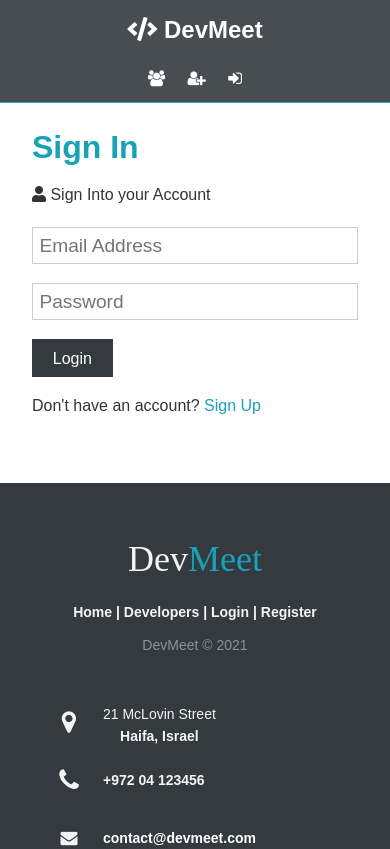
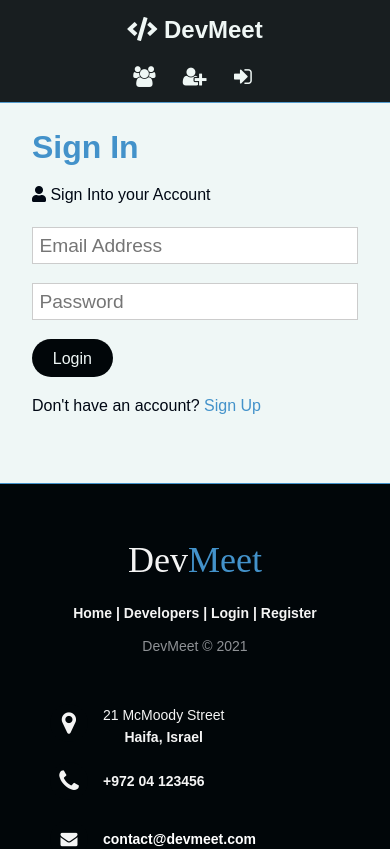
Before and after one commit to moodyomar/DevMeet, a React (Create React App) app in the folder client/: page /login in a window 390 px wide. Shown: the top 849 px of the page. Built offline with nearby package versions, Linux system fonts and the light colour scheme; no server answers; the HTML template or start-up script is replaced by a standard one.

Commit message:
restyling footer and nav

```diff
--- a/client/src/App.css
+++ b/client/src/App.css
@@ -1,10 +1,10 @@
 /* Global Styles */
 :root {
-  --primary-color: #17a2b8;
-  --dark-color: #343a40;
+  --primary-color: #4392CA;
+  --dark-color: #010609;
   --light-color: #f4f4f4;
-  --bg-color: #fff;
-  --text-color: #333;
+  --bg-color: #eff7f6;
+  --text-color: #000814;
 
   --danger-color: #dc3545;
   --success-color: #28a745;
@@ -145,6 +145,7 @@ img {
   margin-right: 0.5rem;
   transition: opacity 0.2s ease-in;
   outline: none;
+  border-radius: 150px;
 }
 
 .badge {
@@ -530,6 +531,11 @@ button {
     justify-content: center;
   }
 
+.icon-sm{
+  font-size: 1.3rem;
+  margin-right: 5px;
+}
+
   .navbar h1 {
     margin-bottom: 1rem;
   }
--- a/client/src/comps/layout/Footer.js
+++ b/client/src/comps/layout/Footer.js
@@ -29,7 +29,7 @@ const Footer = () => {
 
 				<div className="icon-row">
 					<i className="fa fa-map-marker"></i>
-					<p><span>21 McLovin Street</span> Haifa, Israel</p>
+					<p><span>21 McMoody Street</span> Haifa, Israel</p>
 				</div>
 
 				<div className="icon-row">
--- a/client/src/comps/layout/Navbar.js
+++ b/client/src/comps/layout/Navbar.js
@@ -12,15 +12,15 @@ const Navbar = () => {
   let { isAuthenticated, loading } = auth;
   const authLinks = (
     <ul>
-      <li><Link to="/profiles"><i class="fa fa-users" aria-hidden="true"></i>{' '}
+      <li><Link to="/profiles"><i className="fa icon-sm fa-users" aria-hidden="true"></i>{' '}
         <span className="hide-sm">Developers</span></Link></li>
-      <li><Link to="/posts"><i class="fa fa-newspaper-o" aria-hidden="true"></i>{' '}
+      <li><Link to="/posts"><i className="fa icon-sm fa-newspaper-o" aria-hidden="true"></i>{' '}
         <span className="hide-sm">Posts</span></Link></li>
       <li><Link to="/dashboard">
-        <i className="fas fa-user"></i>{' '}
+        <i className="fas icon-sm fa-user"></i>{' '}
         <span className="hide-sm">Dashboard</span></Link></li>
       <li onClick={() => dispatch(logout())}><Link>
-        <i className="fas fa-sign-out-alt"></i>{' '}
+        <i className="fas icon-sm fa-sign-out-alt"></i>{' '}
         <span className="hide-sm">Logout</span></Link>
       </li>
     </ul>
@@ -28,11 +28,11 @@ const Navbar = () => {
 
   const guestLinks = (
     <ul>
-      <li><Link to="/profiles"><i class="fa fa-users" aria-hidden="true"></i>{' '}
+      <li><Link to="/profiles"><i class="fa icon-sm fa-users" aria-hidden="true"></i>{' '}
         <span className="hide-sm">Developers</span></Link></li>
-      <li><Link to="/register"><i class="fa fa-user-plus" aria-hidden="true"></i>{' '}
+      <li><Link to="/register"><i class="fa icon-sm fa-user-plus" aria-hidden="true"></i>{' '}
         <span className="hide-sm">Register</span></Link></li>
-      <li><Link to="/login"><i class="fa fa-sign-in" aria-hidden="true"></i>{' '}
+      <li><Link to="/login"><i class="fa icon-sm fa-sign-in" aria-hidden="true"></i>{' '}
         <span className="hide-sm">Login</span></Link></li>
     </ul>
   )
--- a/client/src/comps/styling/Footer.css
+++ b/client/src/comps/styling/Footer.css
@@ -5,7 +5,7 @@
 	text-align: left;
 	font: bold 16px sans-serif;
 	padding: 55px 50px;
-
+border-top: 1px solid var(--primary-color);;
 }
 
 .footer-distributed .footer-left,
@@ -129,7 +129,7 @@
 	width: 35px;
 	height: 35px;
 	cursor: pointer;
-	background-color:  var(--dark-color);
+	background-color: var(--dark-color);
 	border-radius: 2px;
 	font-size: 20px;
 	color: var(--light-color);
```
Also changed, not shown: client/src/img/showcase.jpg.
